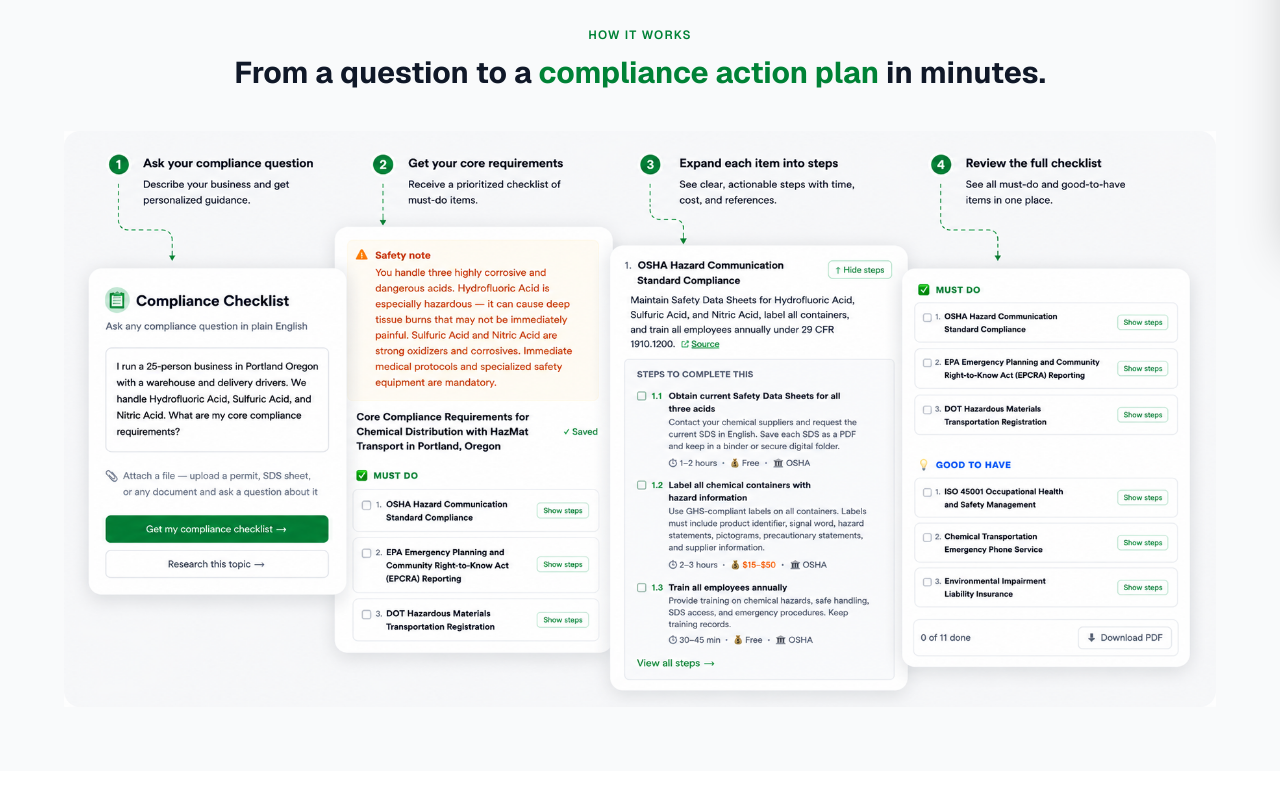
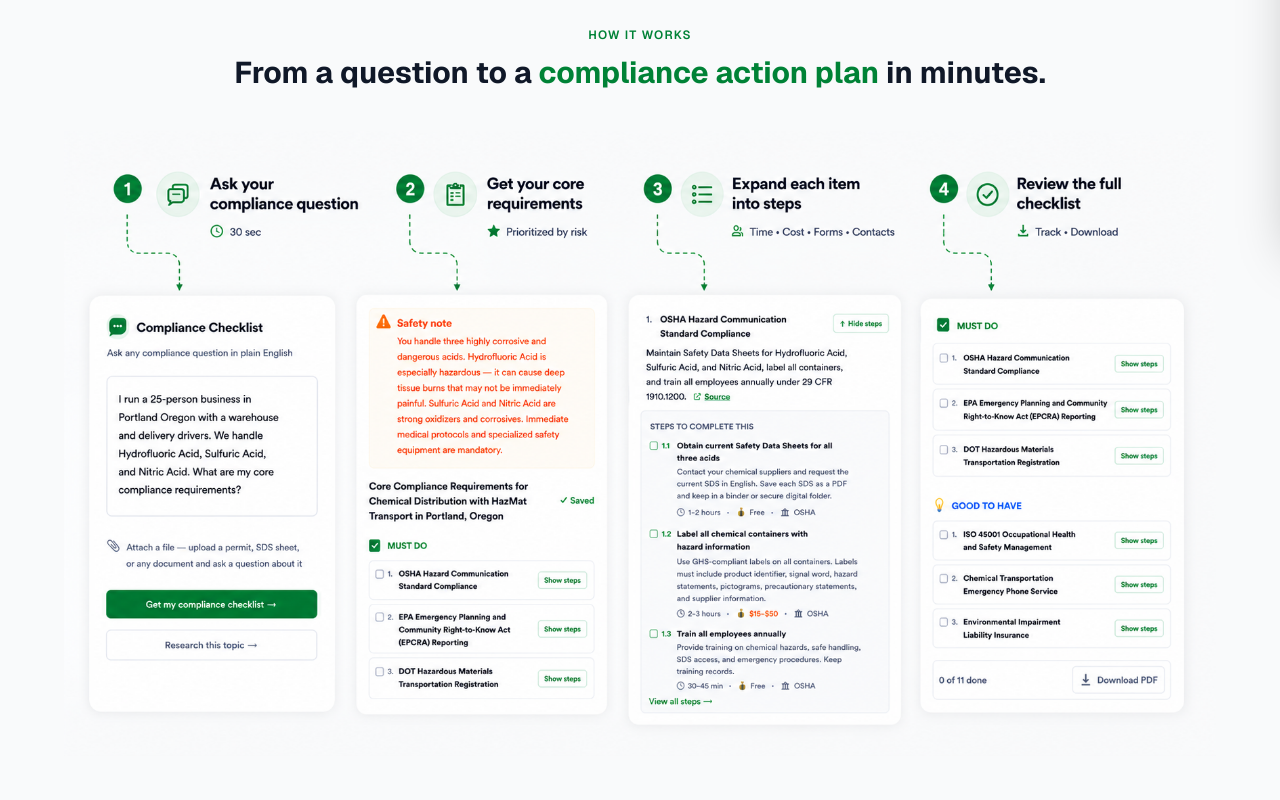
Before and after one commit to bhaskarc-compliboard/compliboard, a Next.js app: page / in a window 1280 px wide. Shown: the part 560-1360 px from the top of the page. Built offline with nearby package versions, Linux system fonts and the light colour scheme.

Commit message:
Update How it works image to v3, remove live demo section

```diff
--- a/app/page.tsx
+++ b/app/page.tsx
@@ -311,7 +311,7 @@ Every step must include a direct deep link, time estimate, cost, and what to pre
             <h2 className="text-3xl font-bold text-gray-900">From a question to a <span className="text-green-700">compliance action plan</span> in minutes.</h2>
           </div>
           <img
-            src="/How_it_works_2.png"
+            src="/How_it_works_3.png"
             alt="How CompliBoard works — ask a question, get requirements, expand into steps, review checklist"
             className="w-full h-auto"
           />
```
Also changed, not shown: public/How_it_works_3.png (added).
